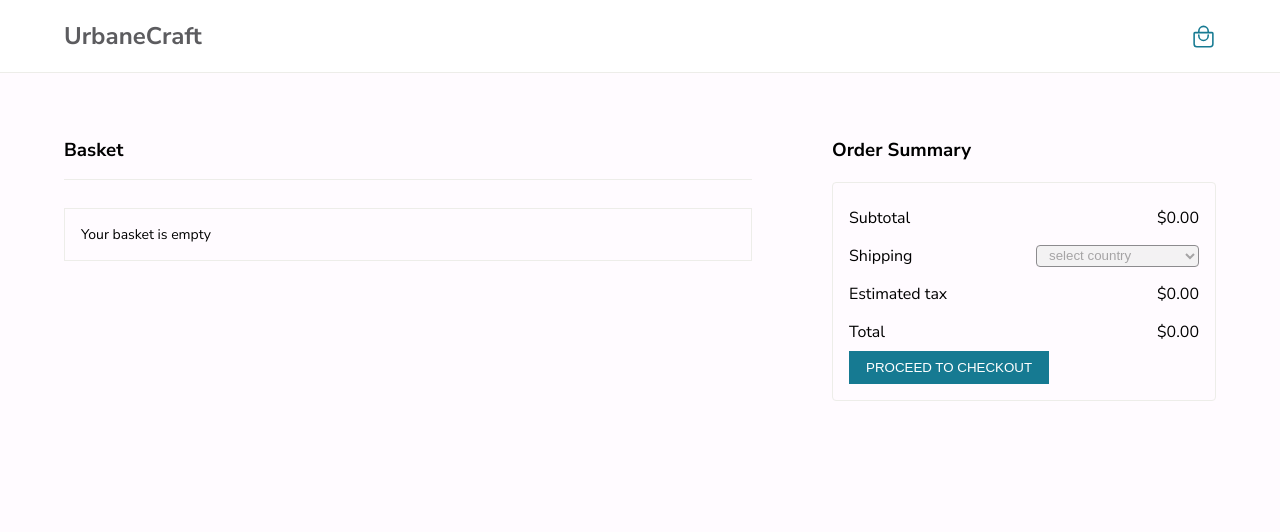
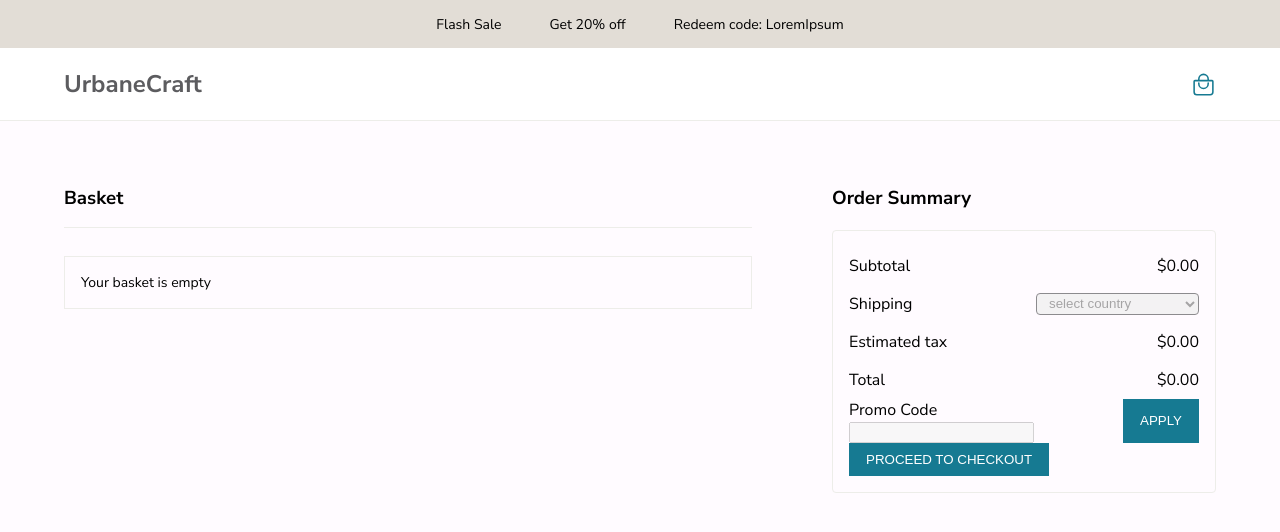
Before and after one commit to itsninam/furn, a React (Create React App) app: page /cart in a window 1280 px wide. Shown: the top 532 px of the page. Built offline with nearby package versions, Linux system fonts and the light colour scheme; data requests are answered from the project's data file.

Commit message:
Adding banner and promo

```diff
--- a/src/App.css
+++ b/src/App.css
@@ -249,12 +249,13 @@ select option:first-of-type {
   padding: 16px 0px 40px 0px;
 }
 
-form {
+form,
+.product-quantity-form {
   display: flex;
   gap: 16px;
 }
 
-form button {
+.product-quantity-form button {
   width: 100%;
 }
 
@@ -495,3 +496,14 @@ p.hide {
   top: 136px;
   align-self: flex-start;
 }
+
+/* banner */
+
+.banner {
+  height: 48px;
+  display: flex;
+  justify-content: center;
+  gap: 48px;
+  align-items: center;
+  background-color: var(--neutral-colour);
+}
--- a/src/App.js
+++ b/src/App.js
@@ -8,10 +8,12 @@ import Home from "./components/Home";
 import QuickShop from "./components/quickShop/QuickShop";
 import Navigation from "./components/Navigation";
 import CartPage from "./components/CartPage";
+import Banner from "./components/Banner";
 
 function App() {
   return (
     <ProductsProvider>
+      <Banner />
       <Navigation />
       <Main>
         <Routes>
--- /dev/null
+++ b/src/components/Banner.js
@@ -0,0 +1,26 @@
+import React from "react";
+
+function Banner() {
+  return (
+    <div className="banner">
+      <div className="left-content">
+        <p>Flash Sale</p>
+      </div>
+      <p>Get 20% off</p>
+      <div className="right-container">
+        <p>
+          Redeem code:{" "}
+          <span
+            onClick={() => {
+              navigator.clipboard.writeText("LoremIpsum");
+            }}
+          >
+            LoremIpsum
+          </span>
+        </p>
+      </div>
+    </div>
+  );
+}
+
+export default Banner;
--- a/src/components/Button.js
+++ b/src/components/Button.js
@@ -1,7 +1,11 @@
 import React from "react";
 
-function Button({ buttonLabel, btnType }) {
-  return <button className={btnType}>{buttonLabel}</button>;
+function Button({ buttonLabel, btnType, disabled }) {
+  return (
+    <button disabled={disabled} className={btnType}>
+      {buttonLabel}
+    </button>
+  );
 }
 
 export default Button;
--- a/src/components/orderSummary/OrderSummary.js
+++ b/src/components/orderSummary/OrderSummary.js
@@ -2,9 +2,10 @@ import SubHeader from "../SubHeader";
 import Button from "../Button";
 import { useProducts } from "../../contexts/ProductsContext";
 import CountrySelector from "./CountrySelector";
+import PromoCode from "./PromoCode";
 
 function OrderSummary() {
-  const { cartItems, shippingSelection } = useProducts();
+  const { cartItems, shippingSelection, promoCode } = useProducts();
 
   const totalPrice = cartItems.reduce(
     (accumulator, currentValue) =>
@@ -20,6 +21,15 @@ function OrderSummary() {
   };
 
   const estimatedTax = getEstimatedTax() * totalPrice;
+
+  const priceTotal = shippingSelection
+    ? (totalPrice + Number(shippingSelection) + estimatedTax).toLocaleString(
+        undefined,
+        { minimumFractionDigits: 2 }
+      )
+    : totalPrice.toLocaleString(undefined, {
+        minimumFractionDigits: 2,
+      });
 
   return (
     <div className="order-summary-container">
@@ -51,17 +61,10 @@ function OrderSummary() {
         <li>
           <span>Total</span>
           <span>
-            {shippingSelection
-              ? `$${(
-                  totalPrice +
-                  Number(shippingSelection) +
-                  estimatedTax
-                ).toLocaleString(undefined, { minimumFractionDigits: 2 })}`
-              : `$${totalPrice.toLocaleString(undefined, {
-                  minimumFractionDigits: 2,
-                })}`}
+            ${promoCode ? priceTotal - (priceTotal * 20) / 100 : priceTotal}
           </span>
         </li>
+        <PromoCode />
         <Button btnType="primary" buttonLabel="Proceed to checkout" />
       </ul>
     </div>
--- /dev/null
+++ b/src/components/orderSummary/PromoCode.js
@@ -0,0 +1,49 @@
+import React from "react";
+import Button from "../Button";
+import { useProducts } from "../../contexts/ProductsContext";
+
+function PromoCode() {
+  const { promoCode, dispatch, cartItems } = useProducts();
+
+  console.log(promoCode);
+
+  const handleSubmitPromoCode = (event) => {
+    event.preventDefault();
+
+    if (!promoCode) {
+      alert("Please enter promo code");
+    } else if (promoCode.toLowerCase() !== "loremipsum") {
+      alert("incorrect code");
+    } else {
+      alert("correct!");
+      handlePromoInput(event);
+    }
+  };
+
+  const handlePromoInput = (event) => {
+    event.preventDefault();
+    dispatch({ type: "apply_promo", payload: event.target.value });
+  };
+
+  console.log(promoCode);
+  return (
+    <form onSubmit={() => handleSubmitPromoCode()}>
+      <div>
+        <label>Promo Code</label>
+        <input
+          disabled={cartItems.length === 0}
+          value={promoCode}
+          onChange={(event) => handlePromoInput(event)}
+        />
+      </div>
+      <Button
+        btnType="primary"
+        buttonLabel="Apply"
+        type="submit"
+        disabled={cartItems.length === 0}
+      />
+    </form>
+  );
+}
+
+export default PromoCode;
--- a/src/components/quickShop/ProductQuantitySelection.js
+++ b/src/components/quickShop/ProductQuantitySelection.js
@@ -5,7 +5,7 @@ function ProductQuantitySelection({ handleAddToBasket, buttonLabel }) {
   const { userInput, dispatch } = useProducts();
 
   return (
-    <form onSubmit={handleAddToBasket}>
+    <form onSubmit={handleAddToBasket} className="product-quantity-form">
       <select
         name="productQuantity"
         id="productQuantity"
--- a/src/contexts/ProductsContext.js
+++ b/src/contexts/ProductsContext.js
@@ -92,6 +92,12 @@ function reducer(state, action) {
         shippingSelection: action.payload,
       };
     }
+    case "apply_promo": {
+      return {
+        ...state,
+        promoCode: action.payload,
+      };
+    }
     default:
       return "Unrecognized command";
   }
@@ -105,6 +111,7 @@ const initialState = {
   userInput: "",
   cartItems: JSON.parse(localStorage.getItem("cartItems")) || [],
   shippingSelection: "",
+  promoCode: "",
 };
 
 const ProductsContext = createContext();
@@ -121,6 +128,7 @@ function ProductsProvider({ children }) {
     userInput,
     cartItems,
     shippingSelection,
+    promoCode,
   } = state;
 
   const navigate = useNavigate();
@@ -220,6 +228,7 @@ function ProductsProvider({ children }) {
         isProductFiltered,
         setIsProductFiltered,
         shippingSelection,
+        promoCode,
       }}
     >
       {children}
```
